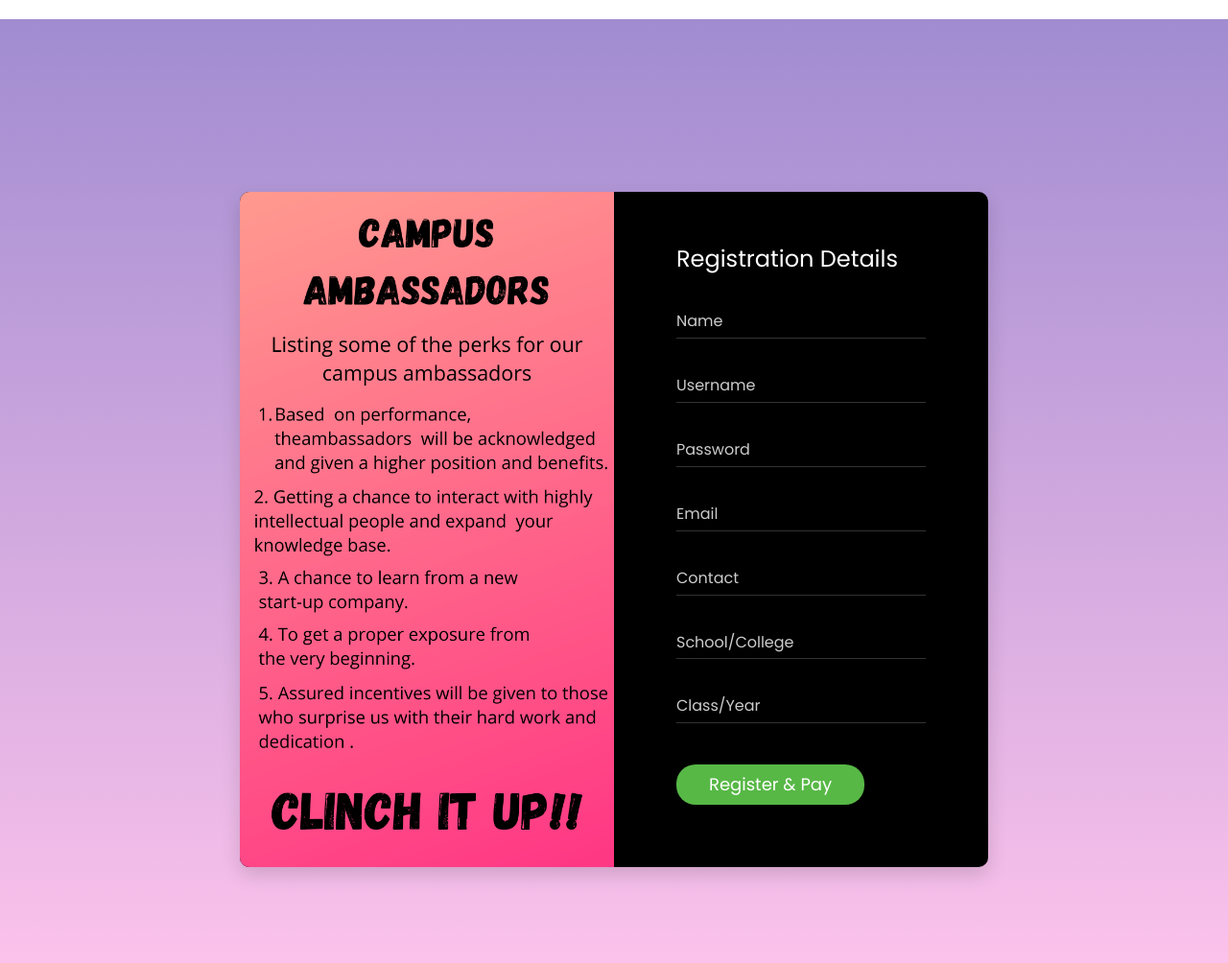
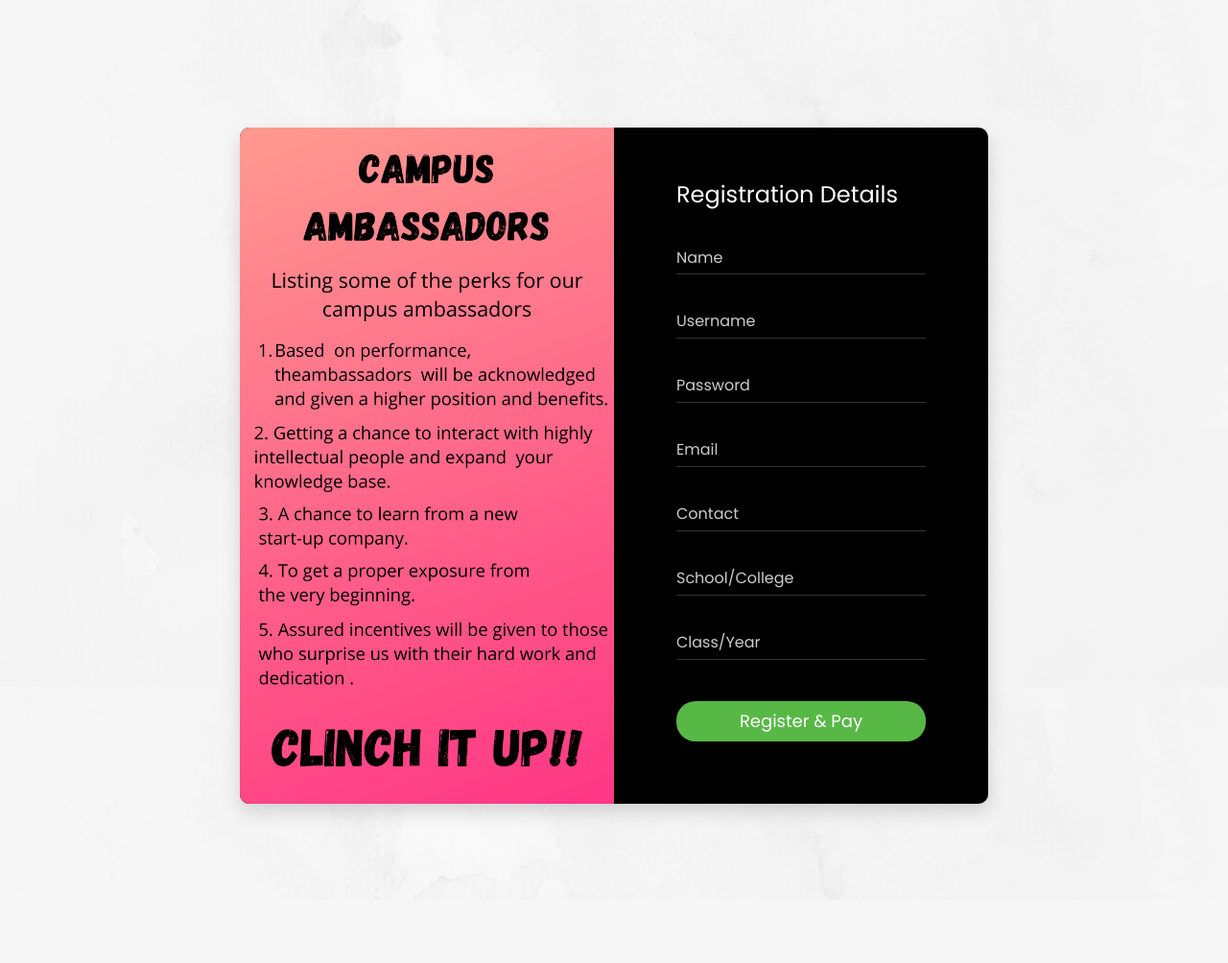
Before and after one commit to pulkitjain11/CalibreClinch, a PHP site: page /register.php in a window 1280 px wide. Shown: the part 52-1056 px from the top of the page at 96% size. After the commit the page ends 990 px from the top, so only its background shows below. Run offline with PHP 8.4, Linux system fonts and the light colour scheme; some libraries are stand-ins or nearby versions.

Commit message:
Register page

```diff
--- a/css/main.css
+++ b/css/main.css
@@ -161,22 +161,10 @@ h6 {
 /* ==========================================================================
    #BACKGROUND
    ========================================================================== */
-.bg-blue {
-  background: #2c6ed5;
+
+body{
+  background-image: url('../images/bg1.png');
 }
-
-.bg-red {
-  background: #fa4251;
-}
-
-.bg-gra-01 {
-  background: -webkit-gradient(linear, left bottom, left top, from(#fbc2eb), to(#a18cd1));
-  background: -webkit-linear-gradient(bottom, #fbc2eb 0%, #a18cd1 100%);
-  background: -moz-linear-gradient(bottom, #fbc2eb 0%, #a18cd1 100%);
-  background: -o-linear-gradient(bottom, #fbc2eb 0%, #a18cd1 100%);
-  background: linear-gradient(to top, #fbc2eb 0%, #a18cd1 100%);
-}
-
 /* ==========================================================================
    #SPACING
    ========================================================================== */
@@ -208,7 +196,8 @@ h6 {
    #WRAPPER
    ========================================================================== */
 .wrapper {
-  margin: 0 auto;
+  margin: auto;
+  margin-top: -3.5%;
 }
 
 .wrapper--w960 {
@@ -226,8 +215,10 @@ h6 {
 /* ==========================================================================
    #BUTTON
    ========================================================================== */
+#regbtn{
+  width:100%;
+}
 .btn {
-  display: inline-block;
   line-height: 40px;
   padding: 0 33px;
   font-family: Poppins, Arial, "Helvetica Neue", sans-serif;
@@ -258,6 +249,7 @@ h6 {
 
 .btn--green:hover {
   background: #4dae3c;
+  color: #000;
 }
 
 /* ==========================================================================
@@ -496,7 +488,7 @@ input {
 }
 
 .card-3 .card-heading {
-  background: url(../images/register.png) top left/cover no-repeat;
+  background: url('../images/register.png') top left/cover no-repeat;
   display: table-cell;
   width: 50%;
 }
@@ -514,13 +506,27 @@ input {
   .card-3 .card-heading {
     display: block;
     width: 100%;
-    padding-top: 400px;
+    height:auto;
+    padding-top: 800px;
     background-position: center center;
   }
   .card-3 .card-body {
     display: block;
     width: 100%;
+    height:auto;
     padding: 37px 30px;
     padding-bottom: 45px;
   }
 }
+
+/* ==========================================================================
+   #NAVBAR
+   ========================================================================== */
+
+.navmain{
+    height: 50px;
+}
+
+/* ==========================================================================
+   #LOGO
+   ========================================================================== */
--- a/register.php
+++ b/register.php
@@ -6,18 +6,6 @@ include "connection.php";
 <html lang="en">
 
 <head>
-
-  <!-- Global site tag (gtag.js) - Google Analytics -->
-  <script async src="https://www.googletagmanager.com/gtag/js?id=UA-180348448-1"></script>
-  <script>
-    window.dataLayer = window.dataLayer || [];
-    function gtag(){dataLayer.push(arguments);}
-    gtag('js', new Date());
-
-    gtag('config', 'UA-180348448-1');
-  </script>
-
-
   <!-- Required meta tags-->
   <meta charset="UTF-8">
   <meta name="viewport" content="width=device-width, initial-scale=1, shrink-to-fit=no">
@@ -37,6 +25,7 @@ include "connection.php";
 </head>
 
 <body>
+  <div class="navmain">
   <nav class="navbar navbar-inverse">
     <div class="container-fluid" style="margin-bottom:0px;">
       <div class="navbar-header">
@@ -44,7 +33,8 @@ include "connection.php";
       </div>
       </div>
     </nav>
-    <div class="page-wrapper bg-gra-01 p-t-180 p-b-100 font-poppins">
+  </div>
+  <div class="page-wrapper p-t-180 p-b-100 font-poppins">
     <div class="wrapper wrapper--w780">
       <div class="card card-3">
         <div class="card-heading"></div>
@@ -73,19 +63,15 @@ include "connection.php";
               <input class="input--style-3" type="text" placeholder="Class/Year" name="class"required>
             </div>
             <div class="p-t-10">
-                            <button class="btn btn--pill btn--green" type="submit"name="submit1">Register & Pay</button>
+              <button class="btn btn--pill btn--green" type="submit" name="submit1" id="regbtn">Register & Pay</button>
             </div>
             <div class="alert alert-success" id="success" style="margin-top:10px;display: none">
               <strong>Success!</strong> Account Registration Successful!
             </div>
-
             <div class="alert alert-danger" id="failure" style="color: white;margin-top: 10px;display: none">
               <strong>Already Exist!</strong> This usernames already exists!
             </div>
           </form>
-                            </div>
-                        </div>
-
         </div>
       </div>
     </div>
```
Lines whose indentation alone changed are shown as unchanged.
